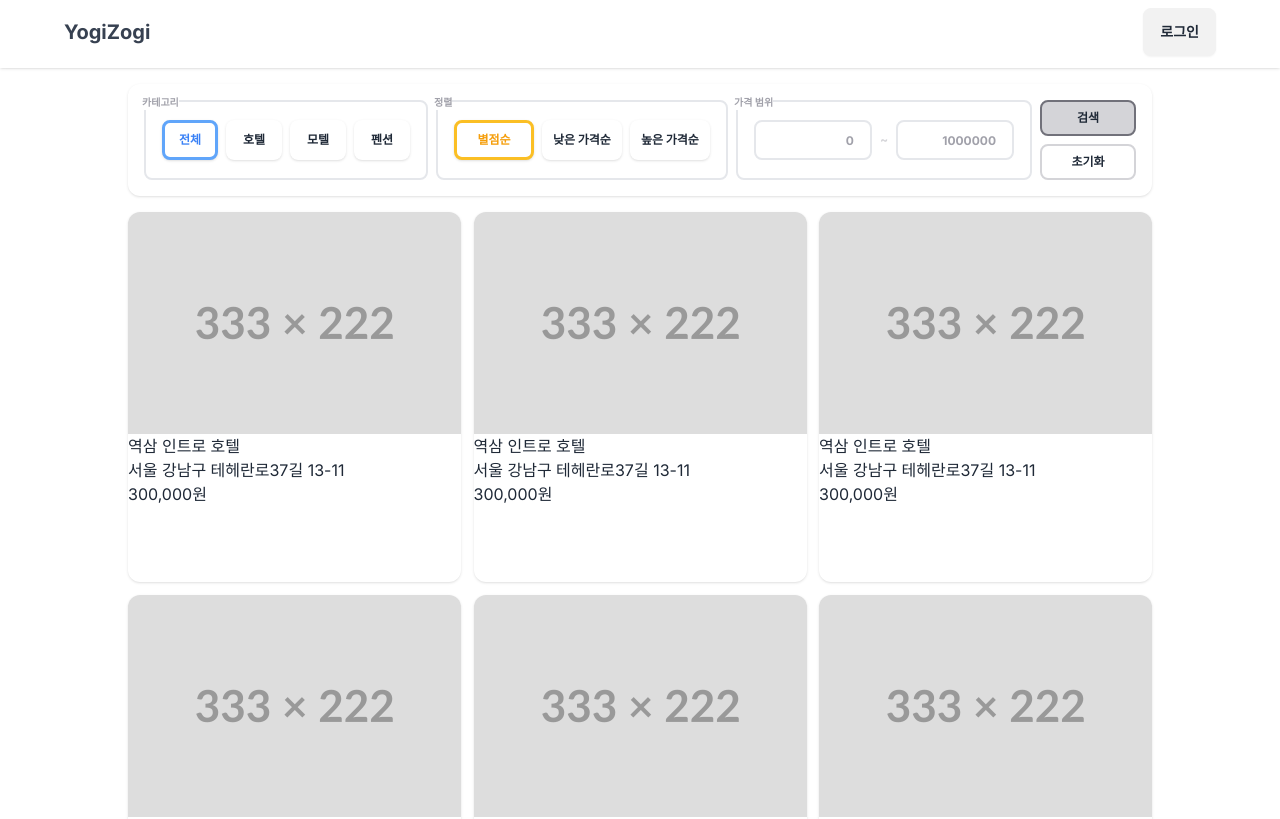
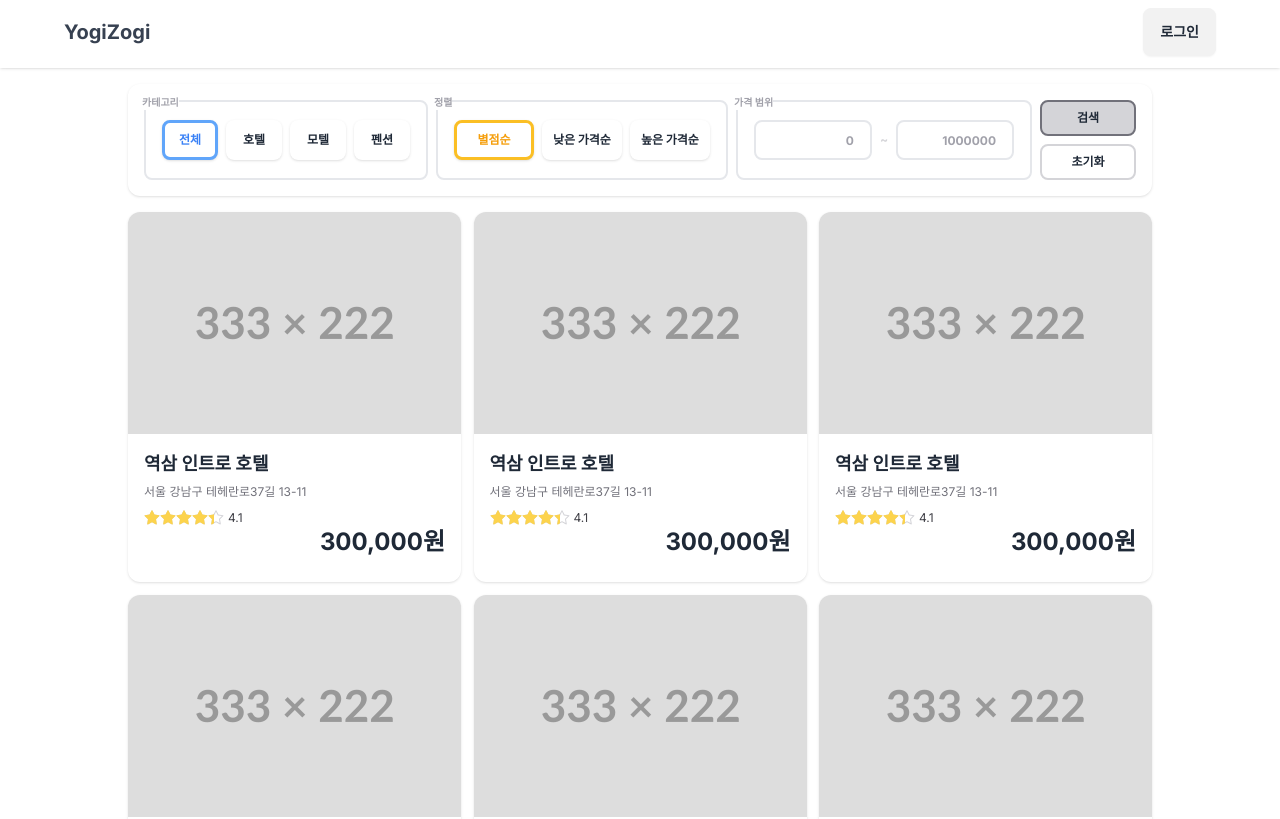
Before and after one commit to cloudedpanther/yogizogi_next, a Next.js app: page /accommodationList in a window 1280 px wide. Shown: the top 819 px of the page. Built offline with nearby package versions, Linux system fonts and the light colour scheme.

Commit message:
complete accommodation card styling

```diff
--- a/app/accommodationList/page.tsx
+++ b/app/accommodationList/page.tsx
@@ -17,6 +17,10 @@ import {
   useDetailedSearchForm,
 } from './hooks/useDetailedSearchForm';
 import Image from 'next/image';
+import placeholder from '/public/images/placeholder.png';
+import { IconContext } from 'react-icons';
+import { GoStarFill } from 'react-icons/go';
+import { GoStar } from 'react-icons/go';
 
 export default function AccommodationList() {
   const { Category, Sort, MinPrice, MaxPrice, methods } =
@@ -100,22 +104,46 @@ export default function AccommodationList() {
 
       {/* 숙소 목록 */}
       <section className="w-full min-h-[500px] grid grid-cols-3 gap-[12.5px]">
-        {Array.from({ length: 30 }, () => []).map((_, i) => (
+        {/* TODO: fetch data and CSR */}
+        {Array.from({ length: 30 }).map((_, articleIndex) => (
           <article
-            key={`article-${i}`}
+            key={`article-${articleIndex}`}
             className="w-[333px] h-[370px] shadow rounded-xl">
             {/* TODO: fetch image (and use it as background maybe?) */}
             <Image
-              src="/images/placeholder.png"
+              src={placeholder}
               width={333}
               height={222}
               alt="placeholder"
               className="rounded-t-xl"
             />
-            <div>
-              <h4>역삼 인트로 호텔</h4>
-              <p>서울 강남구 테헤란로37길 13-11</p>
-              <p>300,000원</p>
+            <div className="p-4 font-bold">
+              <h4 className="text-lg">역삼 인트로 호텔</h4>
+              <small className="text-xs font-normal text-zinc-500">
+                서울 강남구 테헤란로37길 13-11
+              </small>
+              <div className="relative w-20 flex gap-1 mt-2">
+                <div className="flex">
+                  <IconContext.Provider value={{ className: 'text-zinc-300' }}>
+                    {Array.from({ length: 5 }).map((_, starIndex) => (
+                      <GoStar key={`star-${articleIndex}-${starIndex}`} />
+                    ))}
+                  </IconContext.Provider>
+                </div>
+
+                {/* TODO: get rate and apply to width */}
+                <div className="flex absolute top-0 left-0 overflow-hidden w-[88%]">
+                  <IconContext.Provider
+                    value={{ className: 'text-amber-300 flex-none' }}>
+                    {Array.from({ length: 5 }).map((_, starIndex) => (
+                      <GoStarFill key={`star-${articleIndex}-${starIndex}`} />
+                    ))}
+                  </IconContext.Provider>
+                </div>
+
+                <p className="font-normal text-xs text-zinc-700">4.1</p>
+              </div>
+              <p className="text-end text-2xl">300,000원</p>
             </div>
           </article>
         ))}
--- a/package.json
+++ b/package.json
@@ -12,7 +12,8 @@
     "next": "14.0.4",
     "react": "^18",
     "react-dom": "^18",
-    "react-hook-form": "^7.49.3"
+    "react-hook-form": "^7.49.3",
+    "react-icons": "^5.0.1"
   },
   "devDependencies": {
     "@types/node": "^20",
```
Also changed, not shown: 1 other file (tests, documents, lock files or other folders).
